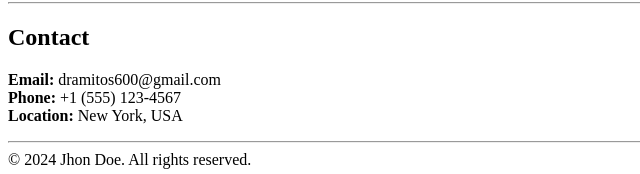
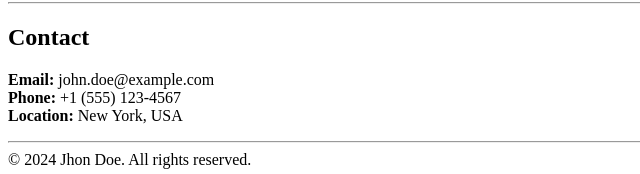
Before and after one commit to DROMI-MONSTER/Cohort-Repo, a plain HTML site: page index.html in a window 1280 px wide. Shown: the part 1053-1227 px from the top of the page, 0-640 px from the left. Drawn offline with Linux system fonts and the light colour scheme.

Commit message:
added a preview file

```diff
--- a/index.html
+++ b/index.html
@@ -115,7 +115,7 @@
         <section>
             <h2>Contact</h2>
             <p>
-                <strong>Email: </strong>dramitos600@gmail.com<br />
+                <strong>Email: </strong>john.doe@example.com<br />
                 <strong>Phone: </strong>+1 (555) 123-4567<br />
                 <strong>Location: </strong>New York, USA<br />
             </p>
```
Also changed, not shown: readme.md, result-preview/127.0.0.1_3000_index.html (1).png (added).
